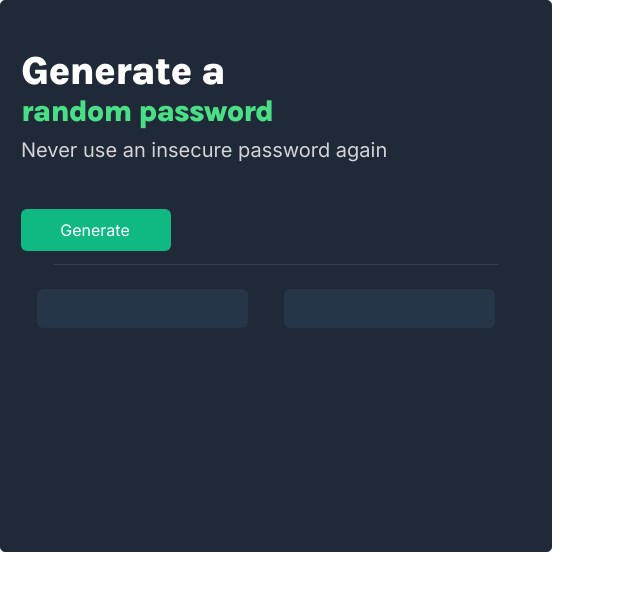
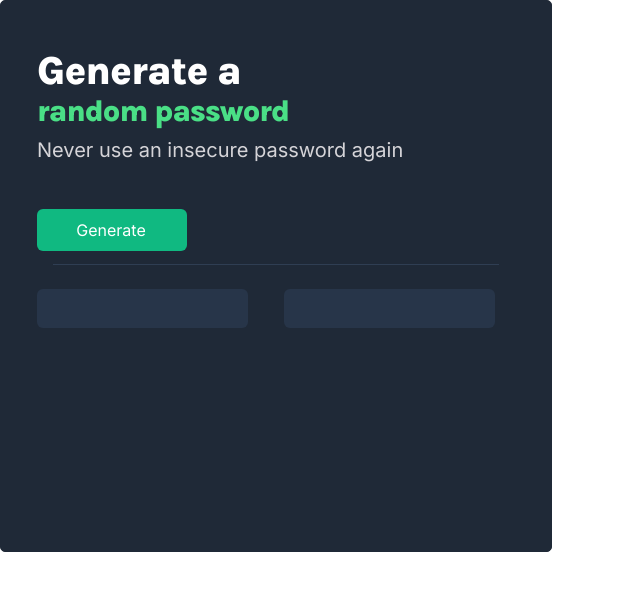
Before and after one commit to aeamaea/RandomPassword, a plain HTML site: page index.html in a window 1280 px wide. Shown: the whole page, without its empty margins (0-640 px from the left). Drawn offline with nearby package versions, Linux system fonts and the light colour scheme.

Commit message:
Update index.css
fixed up alignment of all items.

```diff
--- a/index.css
+++ b/index.css
@@ -21,6 +21,7 @@ h1,h2,h3 {
 
 h1 {
     margin: 50px 5px 0px 20px;
+    margin-left: 36px;
     color: var(--white, #FFF);
     font-family: Karla;
     font-size: 40px;
@@ -31,7 +32,9 @@ h1 {
 }
 
 h2 {
+
     margin: 0px 5px 5px 20px;
+    margin-left: 36px;
     color: #4ADF86;
     font-family: Karla;
     font-size: 30px;
@@ -43,6 +46,7 @@ h2 {
 
 h3 {
     margin: 0 5px 5px 20px;
+    margin-left: 36px;
     color: var(--Medium-grey, #D5D4D8);
 
     /* text-xl/leading-7/font-normal */
@@ -56,6 +60,7 @@ h3 {
 #pass-gen-btn {
     width: 150px;
     margin: 40px 5px 5px 20px;
+    margin-left: 36px;
     border: none;
     border-radius: 5px;
     padding: 8px 30px 8px 30px;
```
